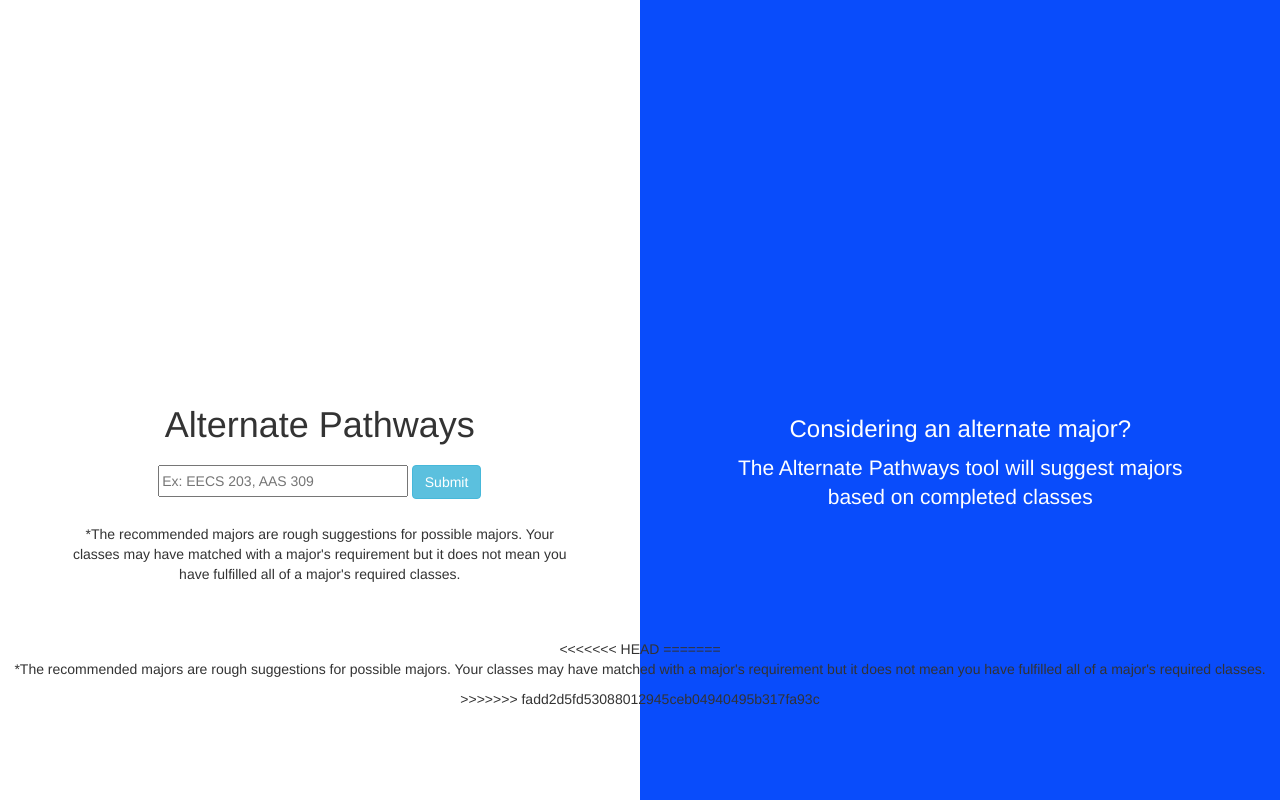
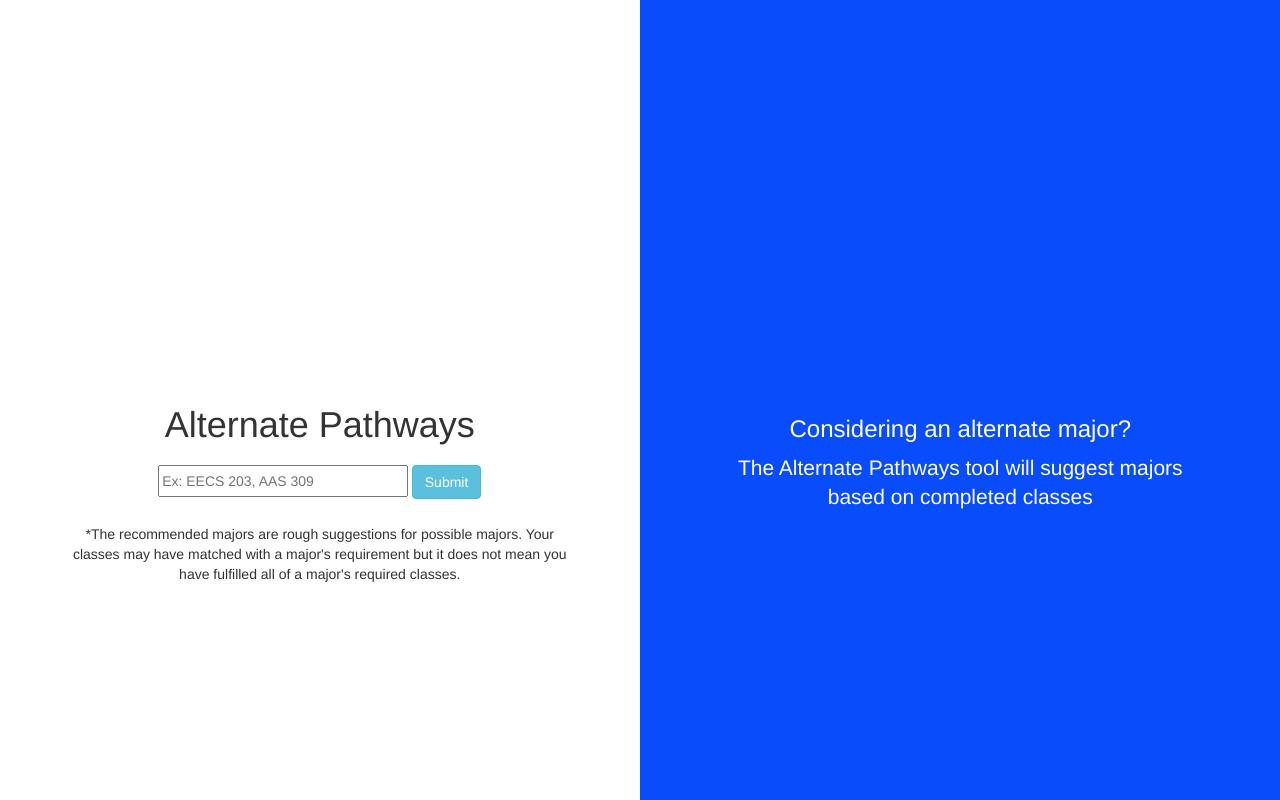
Before and after one commit to cocheae/Changing-Paths, a Flask app: page / in a window 1280 px wide. Run offline with Flask 2, Linux system fonts and the light colour scheme; some libraries are stand-ins or nearby versions.

Commit message:
homepage finished

```diff
--- a/templates/website.html
+++ b/templates/website.html
@@ -48,13 +48,6 @@
 
       </div>
     </div>
-<<<<<<< HEAD
     {% endblock %}
-=======
-    <p> *The recommended majors are rough suggestions for possible majors. Your
-    classes may have matched with a major's requirement but it does not mean
-    you have fulfilled all of a major's required classes. </p>
-
->>>>>>> fadd2d5fd53088012945ceb04940495b317fa93c
   </body>
 </html>
```
